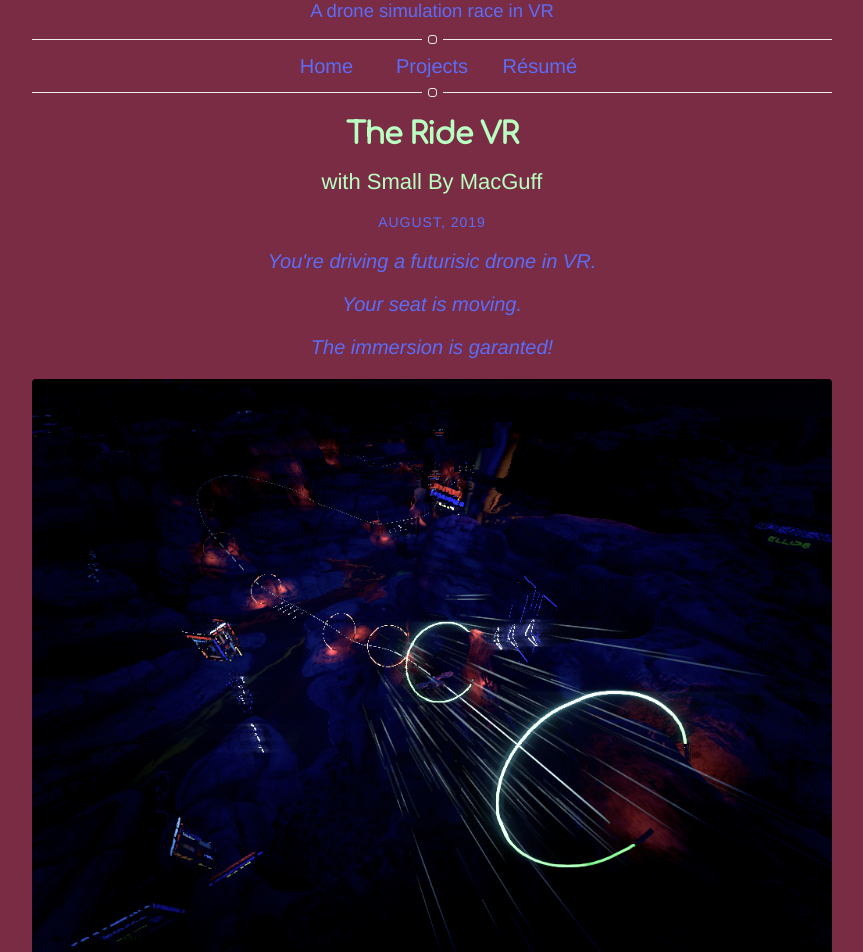
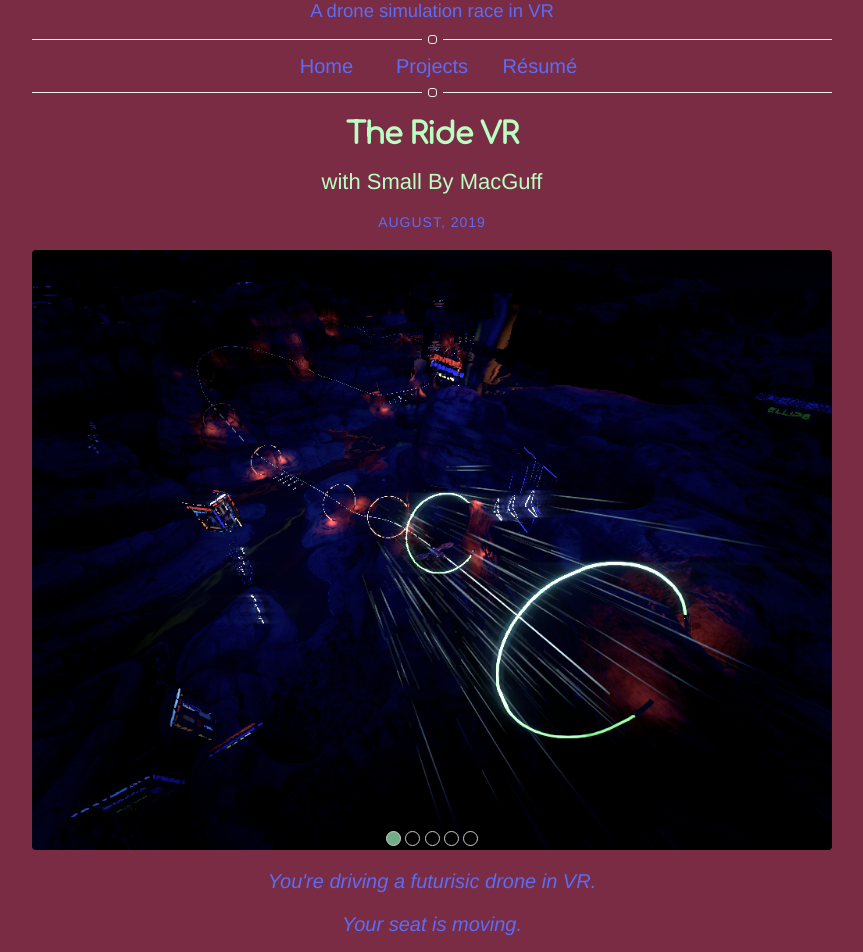
Before and after one commit to fcvalise/fcvalise.github.io, a Jekyll site: the page built from _posts/2019-08-19-the-ride-vr.markdown, in a window 1280 px wide. Shown: the top 952 px of the page, without its empty margins (208-1071 px from the left). Built offline with Jekyll 4.4.1, drawn with Linux system fonts in a browser that asks for light colours; nearby versions of some CDN libraries.

Commit message:
Layout the ride

```diff
--- a/_posts/2019-08-19-the-ride-vr.markdown
+++ b/_posts/2019-08-19-the-ride-vr.markdown
@@ -19,12 +19,12 @@ team:
     -   name: Claire Allante
         role: 3D Artist
 ---
+{% include slider.html varsize='800' varcolor='#6fae85' var1='the-ride-vr/screenshot1.jpg' var2='the-ride-vr/screenshot2.jpg' var3='the-ride-vr/screenshot3.jpg' var4='the-ride-vr/screenshot4.jpg' var5='the-ride-vr/screenshot5.jpg' %}
+
 <div class="text general-margin"><h3><i>You're driving a futurisic drone in VR.</i></h3></div>
 <div class="text general-margin"><h3><i>Your seat is moving.</i></h3></div>
 <div class="text general-margin"><h3><i>The immersion is garanted!</i></h3></div>
 
-{% include slider.html varsize='800' varcolor='#6fae85' var1='the-ride-vr/screenshot1.jpg' var2='the-ride-vr/screenshot2.jpg' var3='the-ride-vr/screenshot3.jpg' var4='the-ride-vr/screenshot4.jpg' var5='the-ride-vr/screenshot5.jpg' %}
-
 <div class="video general-margin">
     <iframe width="560" height="315" src="https://www.youtube.com/embed/CcCfvcy9-Ic?modestbranding=1&autohide=1&showinfo=0&controls=0&rel=0" frameborder="0" allowfullscreen></iframe>
 </div>
```
